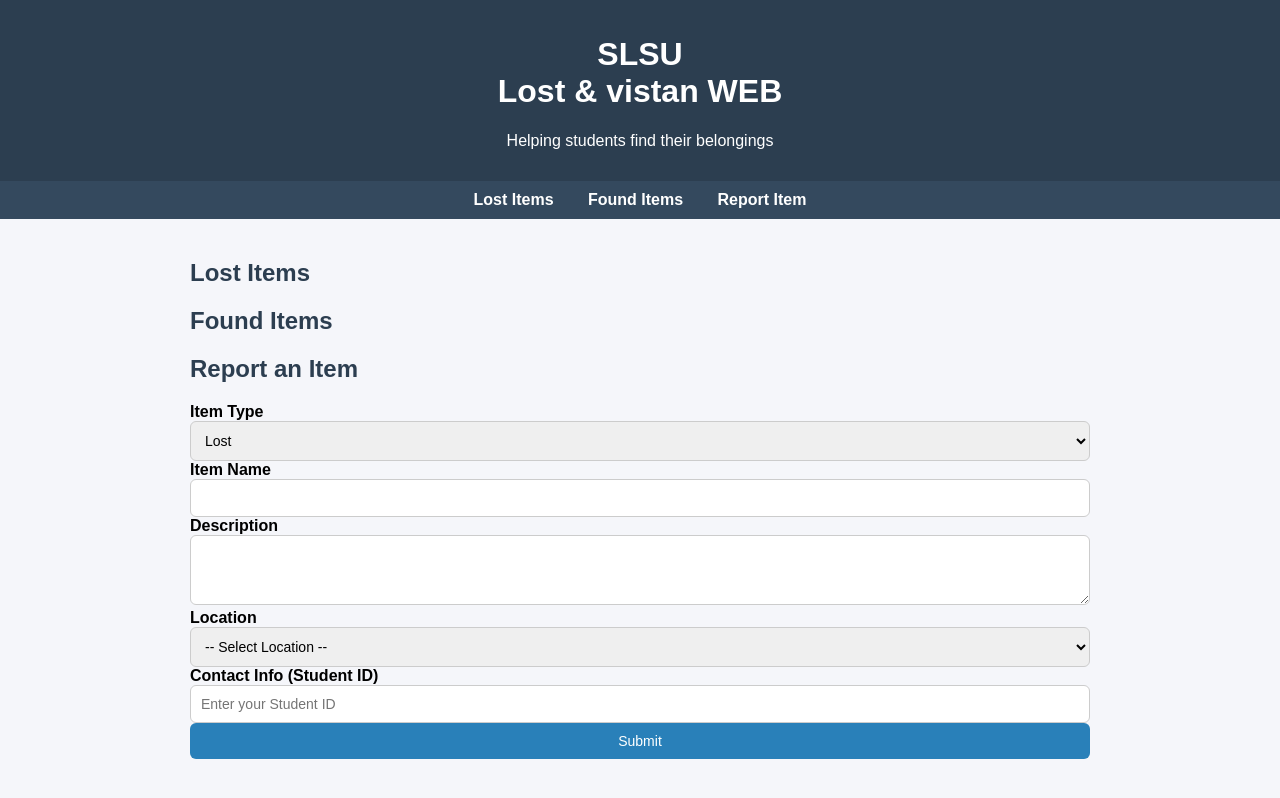
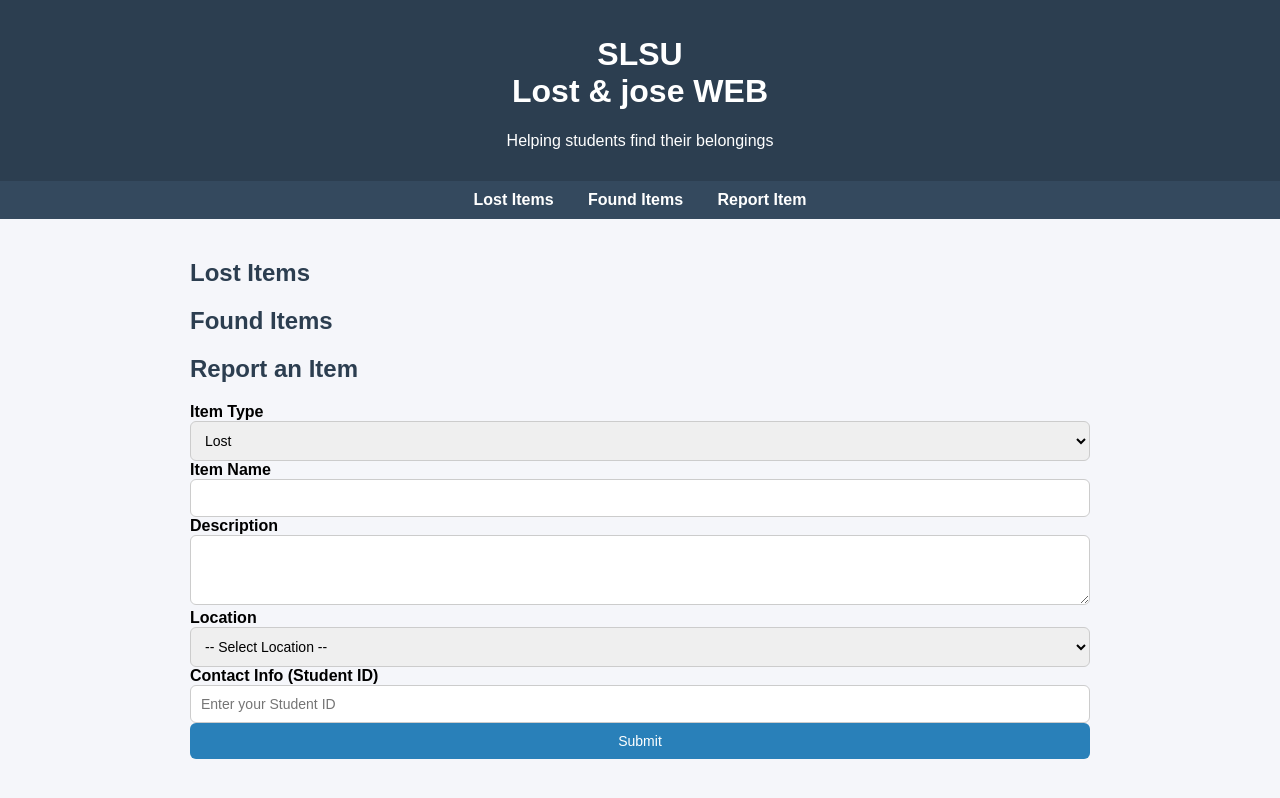
Before and after one commit to rick4life/Almarez-Pranada-Vistan, a plain HTML site: page lost-and-found-project.html in a window 1280 px wide. Drawn offline with Linux system fonts and the light colour scheme.

Commit message:
lost & jose

```diff
--- a/lost-and-found-project.html
+++ b/lost-and-found-project.html
@@ -10,7 +10,7 @@
 
 <body>
   <header>
-    <h1>SLSU </br> Lost & vistan WEB</h1>
+    <h1>SLSU </br> Lost & jose WEB</h1>
     <p>Helping students find their belongings</p>
   </header>
 
```
